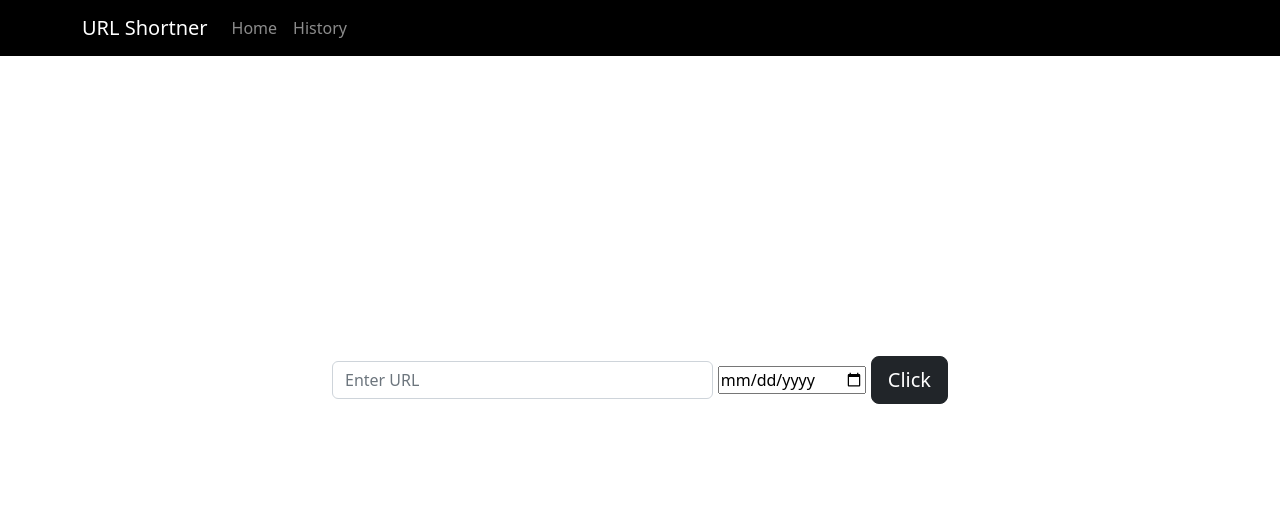
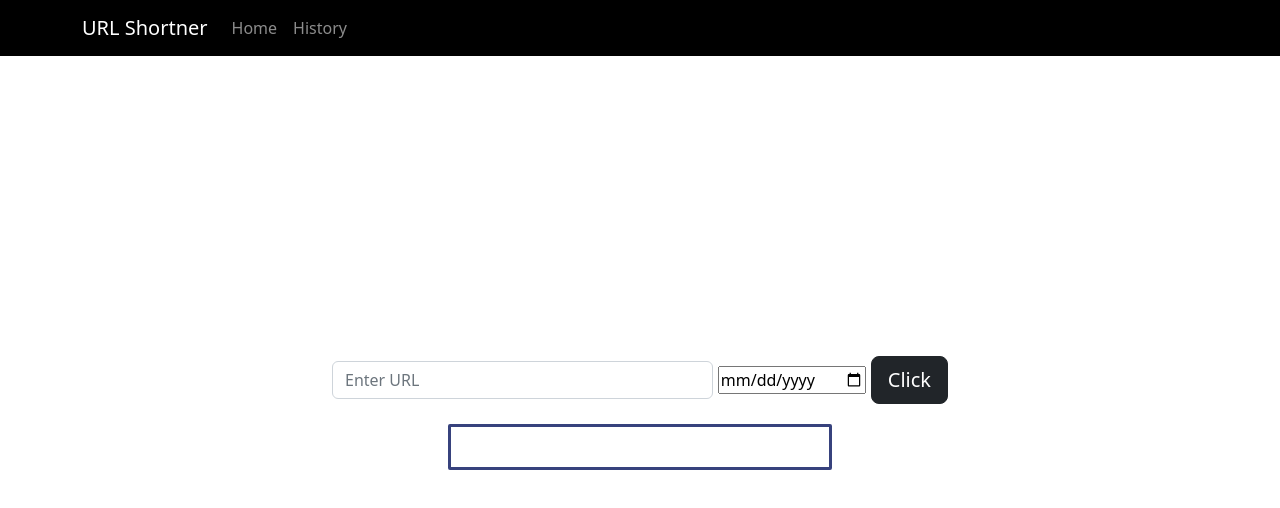
Before and after one commit to xaeedcntr/mid-project, a React (Create React App) app: page / in a window 1280 px wide. Shown: the top 508 px of the page. Built offline with nearby package versions, Linux system fonts and the light colour scheme; the HTML template or start-up script is replaced by a standard one.

Commit message:
final touhes before presenting

```diff
--- a/src/Home.css
+++ b/src/Home.css
@@ -9,8 +9,14 @@
 }
 
 #resultp {
-    margin-left: 40%;
+    margin-left: 35%;
     margin-top: 20px;
+    margin-right: 35%;
+   white-space: nowrap;
+    padding: 20px;
+    border-radius: 2px;
+    border: 3px solid rgb(55, 66, 125);
+
 
 }
 
--- a/src/Navbar.css
+++ b/src/Navbar.css
@@ -1,4 +1,5 @@
 #nav{
     background-color: black;
     color: white;
+    margin-left: 0;
 }
```
Also changed, not shown: src/Home.js (+1 -17 lines).
